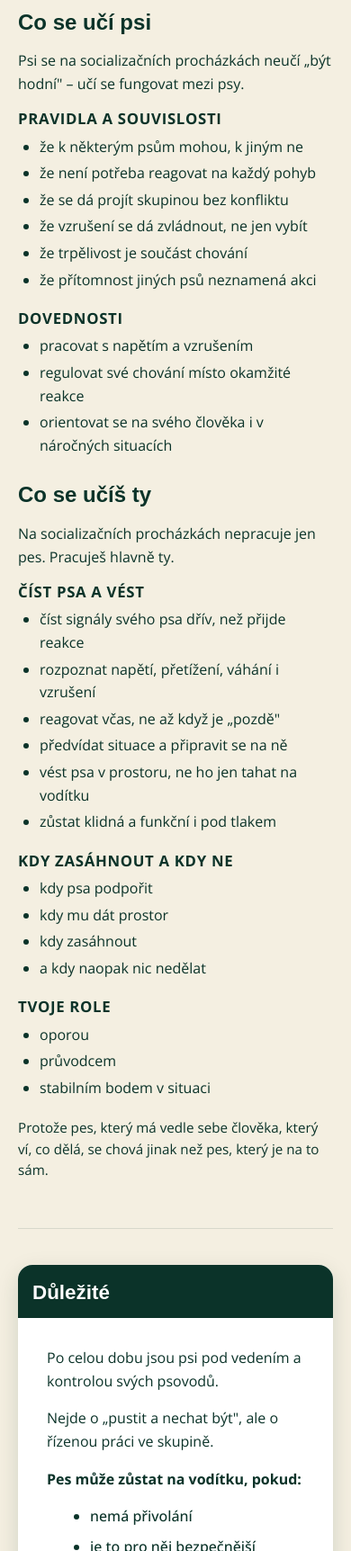
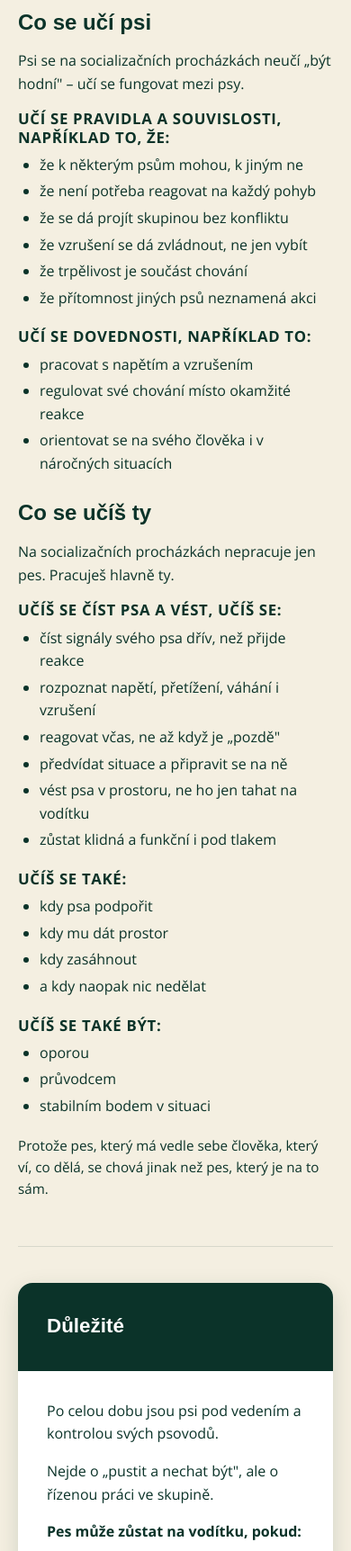
Before and after one commit to barboravasickova/psochazky, a plain HTML site: page socializacni-prochazky.html in a window 390 px wide. Shown: the part 3560-5284 px from the top of the page at 90% size. Drawn offline with nearby package versions, Linux system fonts and the light colour scheme; a web font is replaced by a local one.

Commit message:
Update headings in socializacni-prochazky.html for clarity and consistency; adjust padding and margins in styles.css for improved layout and responsiveness.

```diff
--- a/socializacni-prochazky.html
+++ b/socializacni-prochazky.html
@@ -181,7 +181,7 @@
             <div class="article-two-col__block">
               <h2>Co se učí psi</h2>
               <p>Psi se na socializačních procházkách neučí „být hodní" – učí se fungovat mezi psy.</p>
-              <h3>Pravidla a souvislosti</h3>
+              <h3>Učí se pravidla a souvislosti, například to, že:</h3>
               <ul>
                 <li>že k některým psům mohou, k jiným ne</li>
                 <li>že není potřeba reagovat na každý pohyb</li>
@@ -190,7 +190,7 @@
                 <li>že trpělivost je součást chování</li>
                 <li>že přítomnost jiných psů neznamená akci</li>
               </ul>
-              <h3>Dovednosti</h3>
+              <h3>Učí se dovednosti, například to:</h3>
               <ul>
                 <li>pracovat s napětím a vzrušením</li>
                 <li>regulovat své chování místo okamžité reakce</li>
@@ -200,7 +200,7 @@
             <div class="article-two-col__block">
               <h2>Co se učíš ty</h2>
               <p>Na socializačních procházkách nepracuje jen pes. Pracuješ hlavně ty.</p>
-              <h3>Číst psa a vést</h3>
+              <h3>Učíš se číst psa a vést, učíš se:</h3>
               <ul>
                 <li>číst signály svého psa dřív, než přijde reakce</li>
                 <li>rozpoznat napětí, přetížení, váhání i vzrušení</li>
@@ -209,14 +209,14 @@
                 <li>vést psa v prostoru, ne ho jen tahat na vodítku</li>
                 <li>zůstat klidná a funkční i pod tlakem</li>
               </ul>
-              <h3>Kdy zasáhnout a kdy ne</h3>
+              <h3>Učíš se také:</h3>
               <ul>
                 <li>kdy psa podpořit</li>
                 <li>kdy mu dát prostor</li>
                 <li>kdy zasáhnout</li>
                 <li>a kdy naopak nic nedělat</li>
               </ul>
-              <h3>Tvoje role</h3>
+              <h3>Učíš se také být:</h3>
               <ul>
                 <li>oporou</li>
                 <li>průvodcem</li>
--- a/styles.css
+++ b/styles.css
@@ -693,7 +693,7 @@ body.nav-open .navigation {
 .important-card__header {
   background: var(--color-primary);
   color: white;
-  padding: 1rem 1rem 1rem;
+  padding: 0.65rem 1rem 0.85rem;
   font-size: 1.4rem;
   display: flex;
   flex-direction: row;
@@ -703,12 +703,12 @@ body.nav-open .navigation {
 
 .important-card__header h2 {
   margin: 0;
-  padding: 0.1em 0 0;
+  padding: 1.5rem 1rem;
   font-size: 1em;
   font-weight: 700;
   font-family: var(--font-nadpisy);
   color: white;
-  line-height: 1.12;
+  line-height: 1.15;
 }
 
 .important-card__content {
@@ -2386,6 +2386,10 @@ body.nav-open .navigation {
     margin-top: 3rem;
   }
 
+  .page-content .important-card h2 {
+    margin-top: 0;
+  }
+
   /* Responsive cards */
   .cards-container {
     grid-template-columns: 1fr 1fr;
@@ -2413,12 +2417,8 @@ body.nav-open .navigation {
 
   /* Important card responsive */
   .important-card__header {
-    padding: 1.6rem 2.35rem 1.75rem;
+    padding: 0.75rem 2.35rem 1rem;
     font-size: 1.5rem;
-  }
-
-  .important-card__header h2 {
-    padding: 0.08em 0 0;
   }
 
   .important-card__content {
```
